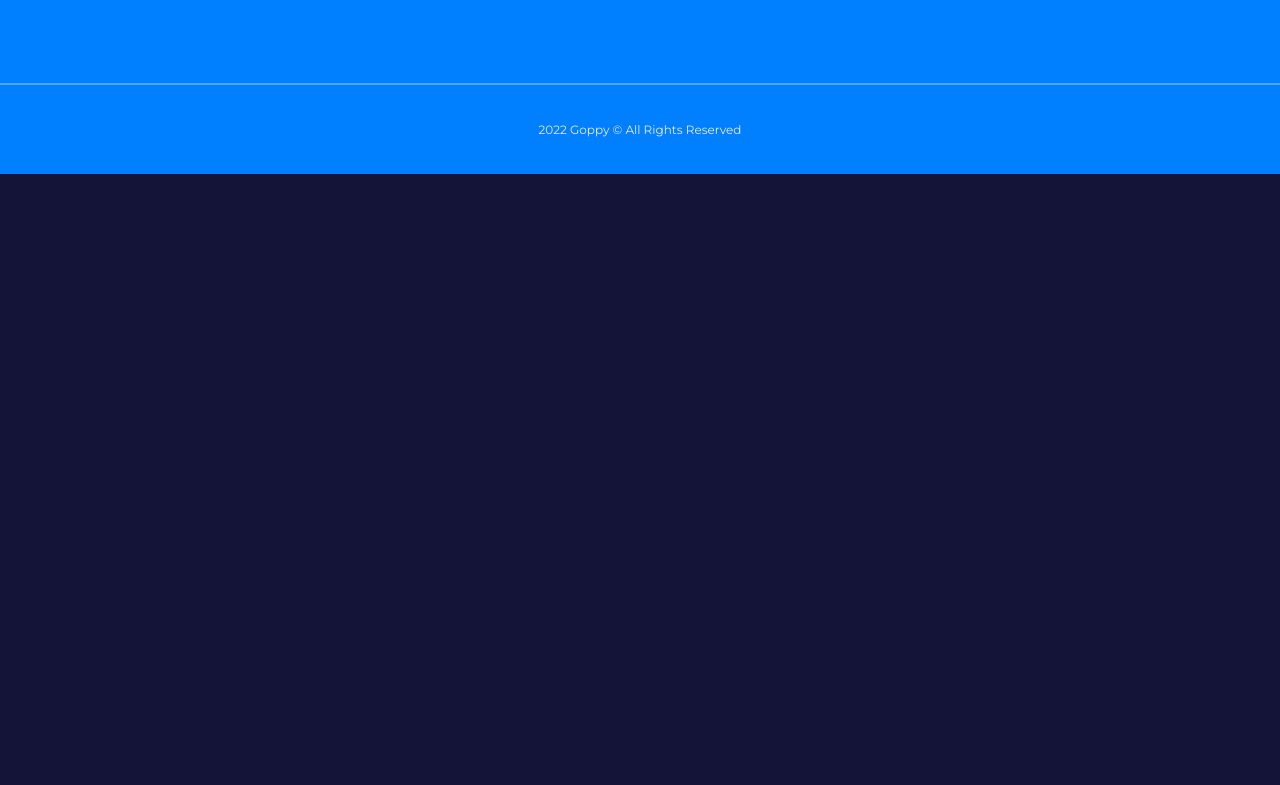
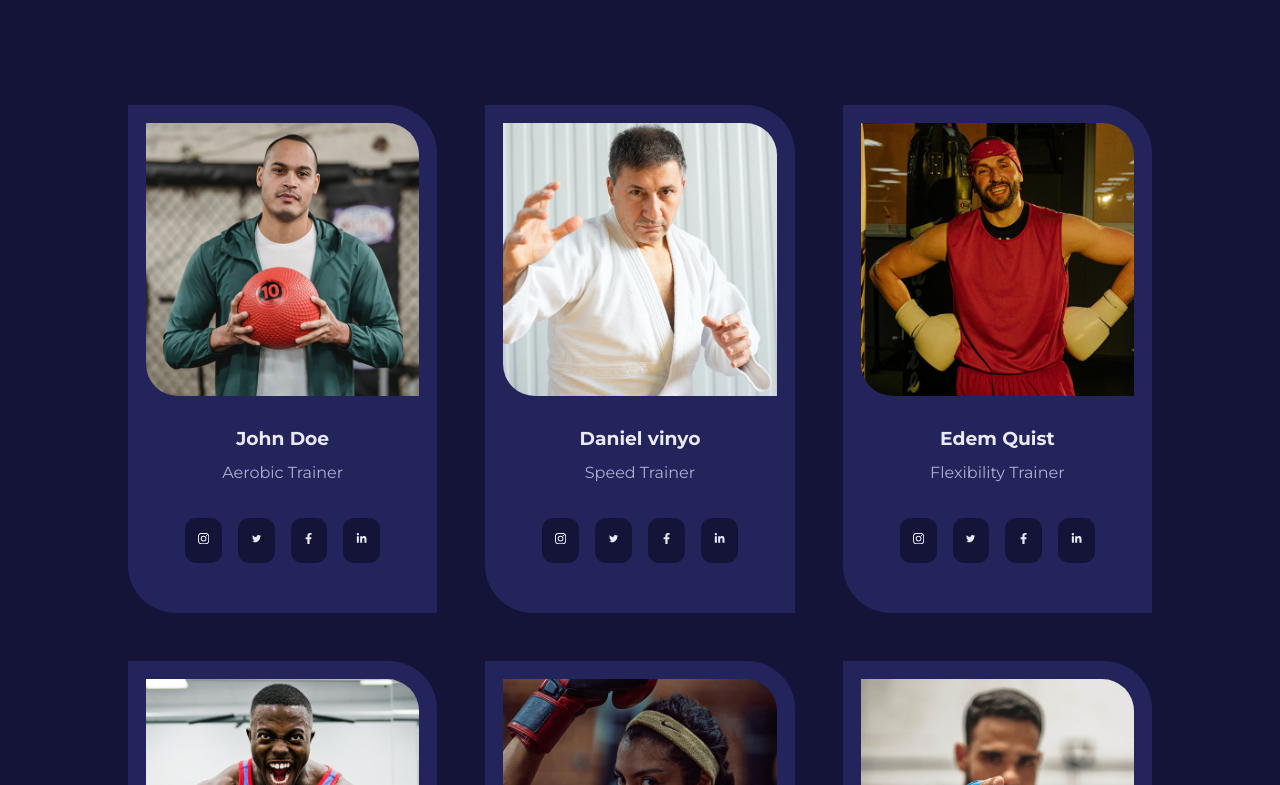
Before and after one commit to idiakeg/airwick-gym, a React (Create React App) app: page /trainers in a window 1280 px wide. Shown: the part 455-1240 px from the top of the page. Before the commit the page ends 800 px from the top, so only its background shows below. Built offline with nearby package versions, Linux system fonts and the light colour scheme.

Commit message:
created and styled the trainer and gallery pages

```diff
--- /dev/null
+++ b/src/components/Trainer.js
@@ -0,0 +1,23 @@
+import React from "react";
+import Card from "../UI/Card";
+
+const Trainer = ({ image, job, socials, name }) => {
+	return (
+		<Card className="trainers">
+			<div className="trainers__img">
+				<img src={image} alt={name} />
+			</div>
+			<h3>{name}</h3>
+			<p>{job}</p>
+			<div className="trainer__socials">
+				{socials.map(({ icon, link }, index) => (
+					<a href={link} key={index} target="_blank" rel="noopener noreferrer">
+						{icon}
+					</a>
+				))}
+			</div>
+		</Card>
+	);
+};
+
+export default Trainer;
--- a/src/pages/gallery/Gallery.js
+++ b/src/pages/gallery/Gallery.js
@@ -8,8 +8,6 @@
 	for (let i = 1; i <= 15; i++) {
 		images.push(require(`../../images/gallery${i}.jpg`));
 	}
-
-	console.log(images);
 
 	return (
 		<>
--- a/src/pages/trainers/Trainers.css
+++ b/src/pages/trainers/Trainers.css
@@ -0,0 +1,60 @@
+.trainers__container {
+	display: grid;
+	grid-template-columns: repeat(3, 1fr);
+	gap: 3rem;
+}
+
+.card.trainers {
+	padding: 1rem;
+}
+
+.trainers__img {
+	border-radius: 0 2rem;
+	overflow: hidden;
+}
+
+.trainers h3 {
+	margin-top: 2rem;
+}
+
+.trainers p {
+	margin-top: 0.5rem;
+}
+
+.trainer__socials {
+	display: flex;
+	gap: 1rem;
+	justify-content: center;
+	margin: 2rem 0;
+}
+
+.trainer__socials a {
+	font-size: 0.7rem;
+	background: var(--color-gray-600);
+	padding: 0.8rem;
+	border-radius: 0.7rem;
+	/* transition: var(--transition); */
+}
+
+.card.trainers:hover .trainer__socials a {
+	background: var(--color-gray-500);
+}
+
+@media screen and (max-width: 1024px) {
+	.trainers__container {
+		grid-template-columns: repeat(2, 1fr);
+		gap: 2.5rem;
+	}
+}
+
+@media screen and (max-width: 600px) {
+	.trainers__container {
+		grid-template-columns: 1fr;
+		gap: 2rem;
+	}
+
+	.card.trainer {
+		margin-inline: auto;
+		width: 90%;
+	}
+}
--- a/src/pages/trainers/Trainers.js
+++ b/src/pages/trainers/Trainers.js
@@ -1,7 +1,40 @@
+import Header from "../../components/Header";
+import HeaderImage from "../../images/header_bg_5.jpg";
+import { trainers } from "../../data";
+import { BsInstagram } from "react-icons/bs";
+import { AiOutlineTwitter } from "react-icons/ai";
+import { FaFacebookF } from "react-icons/fa";
+import { FaLinkedinIn } from "react-icons/fa";
 import "./Trainers.css";
+import Trainer from "../../components/Trainer";
 
 const Trainers = () => {
-	return <div>Trainers</div>;
+	return (
+		<>
+			<Header image={HeaderImage} title="Our Trainers">
+				Lorem ipsum dolor sit amet consectetur adipisicing elit. Nobis obcaecati
+				consequatur sed vero velit accusamus?
+			</Header>
+			<section className="trainers">
+				<div className="container trainers__container">
+					{trainers.map(({ id, image, name, job, socials }) => (
+						<Trainer
+							image={image}
+							name={name}
+							job={job}
+							socials={[
+								{ icon: <BsInstagram />, link: socials[0] },
+								{ icon: <AiOutlineTwitter />, link: socials[1] },
+								{ icon: <FaFacebookF />, link: socials[2] },
+								{ icon: <FaLinkedinIn />, link: socials[3] },
+							]}
+							key={id}
+						/>
+					))}
+				</div>
+			</section>
+		</>
+	);
 };
 
 export default Trainers;
```
